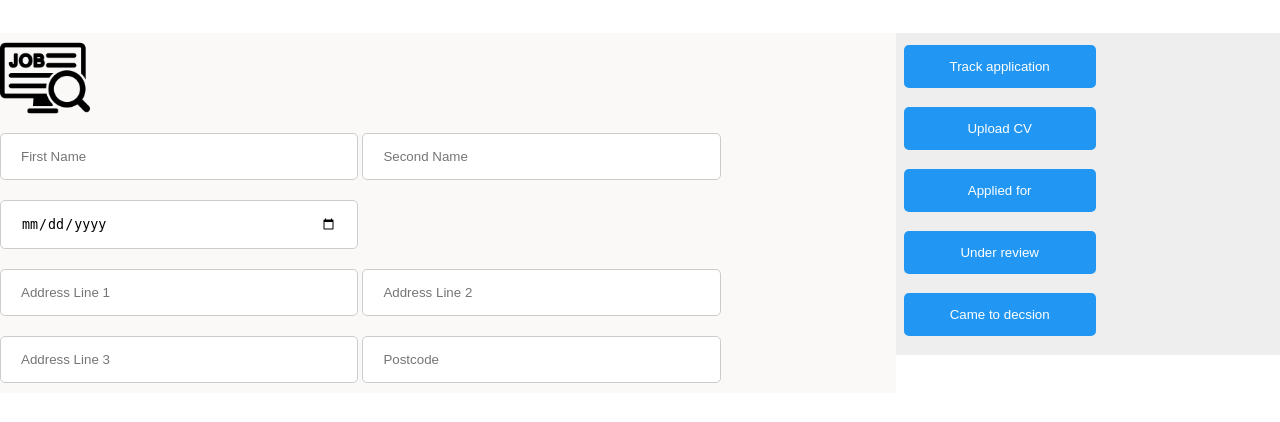
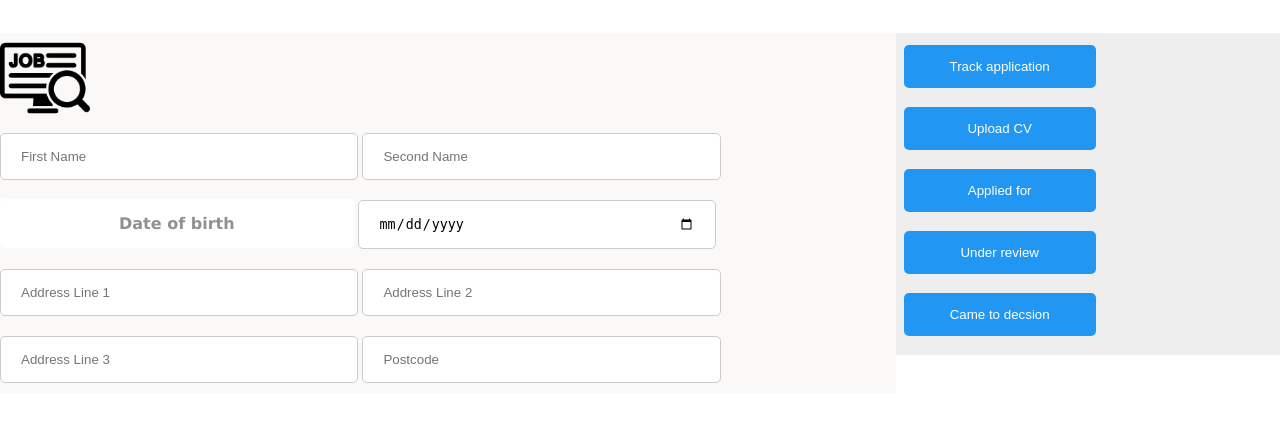
Before and after one commit to Owen-SS/Software-Engineering-Assignment, a Flask app: page /student in a window 1280 px wide. Shown: the part 131-553 px from the top of the page. Run offline with Flask 2, Linux system fonts and the light colour scheme.

Commit message:
Sorted out date of birth

```diff
--- a/static/css/student_style.css
+++ b/static/css/student_style.css
@@ -2,6 +2,11 @@
   margin: 0;
   padding: 0;
 }
+
+label, span, .title{
+  font-family: 'Lucida Sans', 'Lucida Sans Regular', 'Lucida Grande', 'Lucida Sans Unicode', Geneva, Verdana, sans-serif;
+}
+
 #top{
   float: right;
   position: fixed;
@@ -39,12 +44,22 @@
   align-content: center;
 }
 
-form{
+#StudentDashboard{
   float: left;
   background-color: rgb(250, 249, 248);
   margin-top: 5%;
   width: 70%;
   height: 60%;
+}
+
+#StudentDashboard label{
+  text-align: center;
+  background-color: white;
+  padding: 15px 20px;
+  display: inline-block;
+  border-radius: 5px;
+  width: 35%;
+  color: rgb(145, 145, 145);
 }
 
 img{
--- a/templates/student.html
+++ b/templates/student.html
@@ -27,7 +27,8 @@
             </div>
 
             <div class="dob">
-            <input type="date" placeholder="Date of Birth" name="DOB">
+                <label for="DOB"><b>Date of birth</b></label>
+                <input type="date" placeholder="Date of Birth" name="DOB">
             </div>
 
             <div class="address">
```
